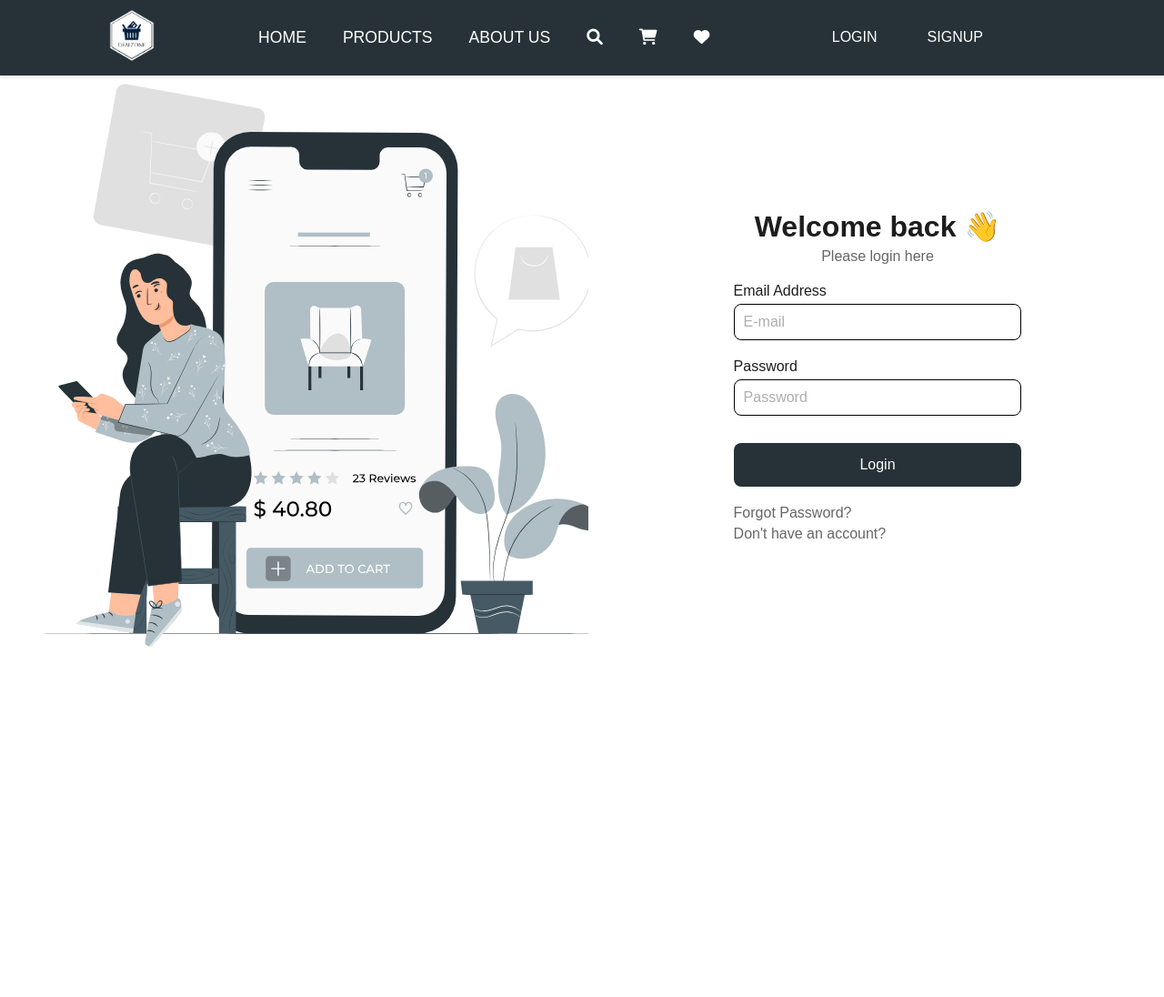
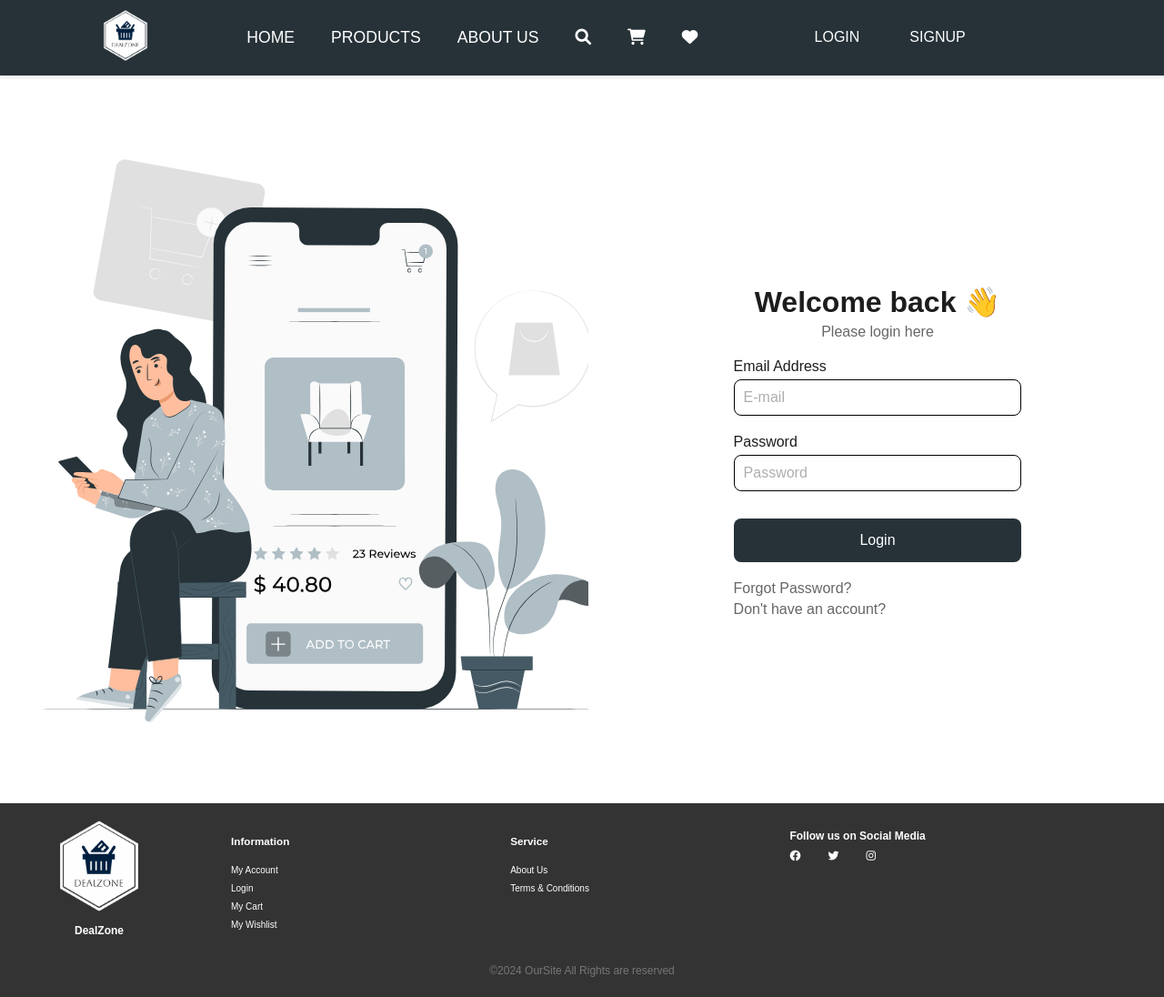
Before and after one commit to abanoub-refaat/CS309_EcommerceProject_Front-end, a React (Vite) app: page / in a window 1280 px wide. Shown: the whole page at 91% size. Before the commit the page ends 820 px from the top, so only its background shows below. Built offline with nearby package versions, Linux system fonts and the light colour scheme; a web font is replaced by a local one.

Commit message:
fix issues

```diff
--- a/src/App.jsx
+++ b/src/App.jsx
@@ -5,6 +5,7 @@ import Login from "./components/Login";
 import Error from "./components/Error";
 import Navbar from "./components/Navbar";
 import Forget from "./components/Forget";
+import Footer from "./components/Footer";
 import Products from "./components/ProductsPage";
 import ProductDetailsPage from "./components/ProductDetailsPage";
 import AboutUs from "./components/AboutUs";
@@ -28,6 +29,7 @@ function App() {
           <Route path="/about" element={<AboutUs />} />
           <Route path="/*" element={<Error />} />
         </Routes>
+        <Footer />
       </Router>
     </>
   );
--- a/src/components/Footer.css
+++ b/src/components/Footer.css
@@ -3,7 +3,7 @@
     color: white;
     padding: 10px 0;
     font-family: Arial, sans-serif;
-    position: fixed;
+    position: relative;
     bottom: 0;
     left: 0;
     width: 100%;
@@ -13,24 +13,36 @@
 }
 
 .footer-container {
+    display: flex;;
     width: 90%;
     margin: 0 auto;
-    max-width: 1200px;
-    flex-direction: column;
     align-items: center;
-    height: 175px;
+    height: 155px;
+}
+
+.footer-links {
+    display: grid;
+    position: relative;
+    left: 100px;
+    grid-template-columns: repeat(3, 0.5fr);
+    justify-content: center;
+    width: 80%;
 }
 
 .footer-column {
-    text-align: center;
+    text-align: left;
     line-height: 20px;
     text-decoration: none;
 }
 
 .footer-column2 {
-    margin-top: -110px;
-    text-align: right;
+    text-align: left;
     line-height: 20px;
+}
+
+.footer-social {
+    text-align: left;
+    font-size: 6px;
 }
 
 .footer-links a {
@@ -38,24 +50,12 @@
     text-decoration: none;
 }
 
-.footer-payment {
-    justify-content: flex-start;
-    text-align: left;
-    margin-top: -30px;
-}
-
 ul {
     list-style-type: none;
     padding-left: 0;
 }
 
-.footer-social {
-    justify-content: flex-end;
-    align-items: flex-end;
-    text-align: right;
-    margin-top: -30px;
-    font-size: 6px;
-}
+
 
 .footer-social a {
     margin-right: 30px;
@@ -64,12 +64,15 @@ ul {
 
 .footer-bottom p {
     text-align: center;
-    margin-top: 30px;
     font-size: 12px;
 }
 
 .footer-logo {
     font-size: 8px;
+}
+
+.footer-logo img {
+    width: 90px;
 }
 
 @media (max-width: 768px) {
@@ -101,11 +104,6 @@ ul {
         font-size: 10px;
     }
 
-    .footer-payment {
-        text-align: center;
-        margin-top: 10px;
-    }
-
     .footer-social {
         display: flex;
         justify-content: center;
@@ -135,11 +133,6 @@ ul {
         font-size: 8px;
     }
 
-    .footer-payment {
-        text-align: center;
-        margin-top: 10px;
-    }
-
     .footer-social {
         margin-top: 10px;
     }
--- a/src/components/Footer.jsx
+++ b/src/components/Footer.jsx
@@ -5,6 +5,7 @@ const Footer = () => {
     <footer className="footer">
       <div className="footer-container">
         <div className="footer-logo">
+          <img src="./assets/logo-white.png" alt="logo" />
           <h2>DealZone</h2>
         </div>
         <div className="footer-links">
@@ -24,13 +25,6 @@ const Footer = () => {
               <li><Link to="/terms">Terms & Conditions</Link></li>
             </ul>
           </div>
-        </div>
-
-        <div className="footer-bottom">
-          <p>©2024 OurSite All Rights are reserved</p>
-          <div className="footer-payment">
-
-          </div>
           <div className="footer-social">
             <h1>Follow us on Social Media</h1>
             <a href="https://www.facebook.com/yourpage" target="_blank"><i class="fab fa-facebook"></i></a>
@@ -39,6 +33,9 @@ const Footer = () => {
           </div>
         </div>
       </div>
+      <div className="footer-bottom">
+          <p>©2024 OurSite All Rights are reserved</p>
+        </div>
     </footer>
   );
 };
--- a/src/components/Navbar.css
+++ b/src/components/Navbar.css
@@ -18,10 +18,10 @@ body {
   text-transform: uppercase;
   box-shadow: 0 2px 4px rgba(0, 0, 0, 0.1);
   z-index: 1000;
-  position: fixed;
+  position: sticky;
   top: 0;
   left: 0;
-  width: 100%;
+  width: 97.5%;
 }
 
 .nav-logo img {
```
